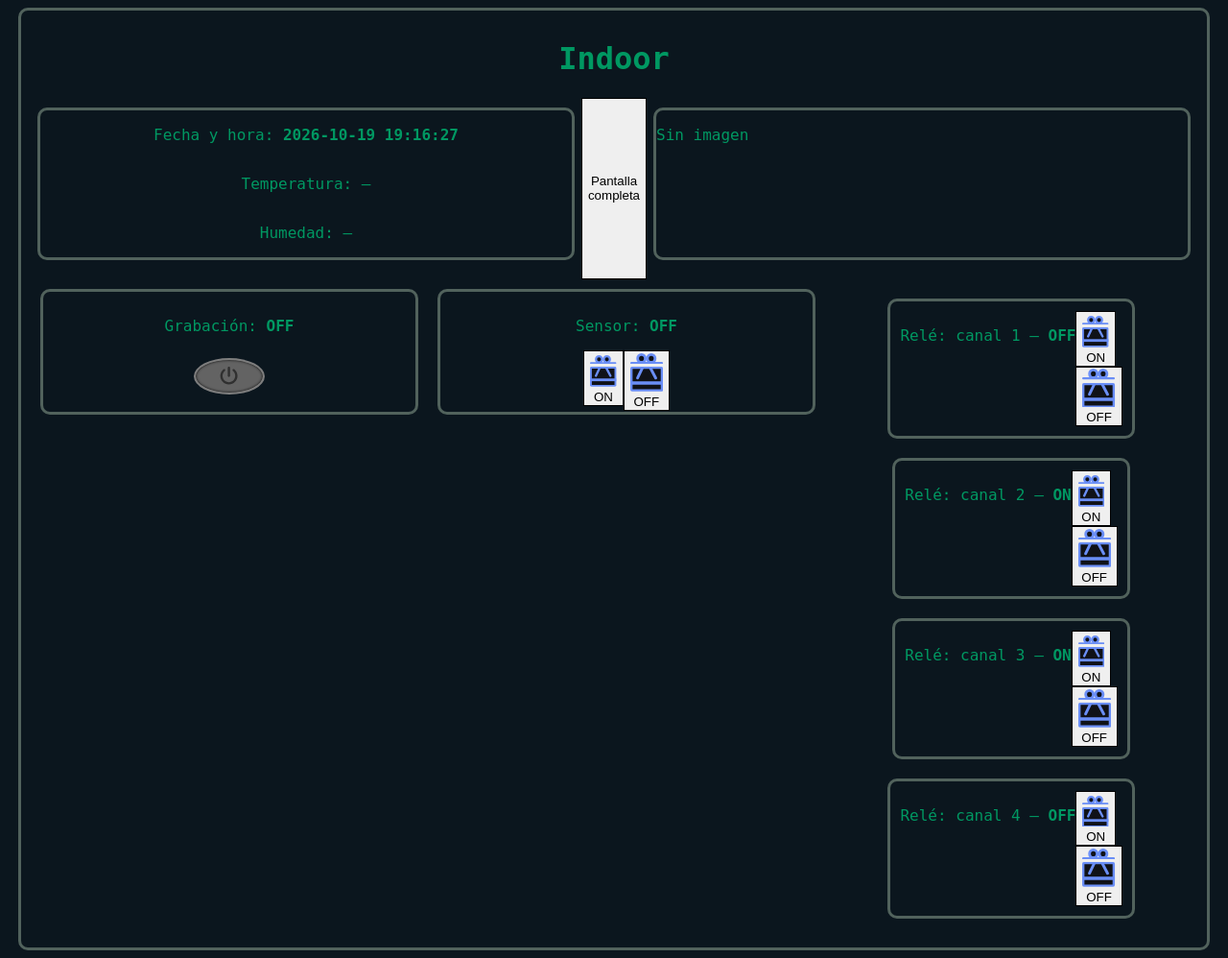
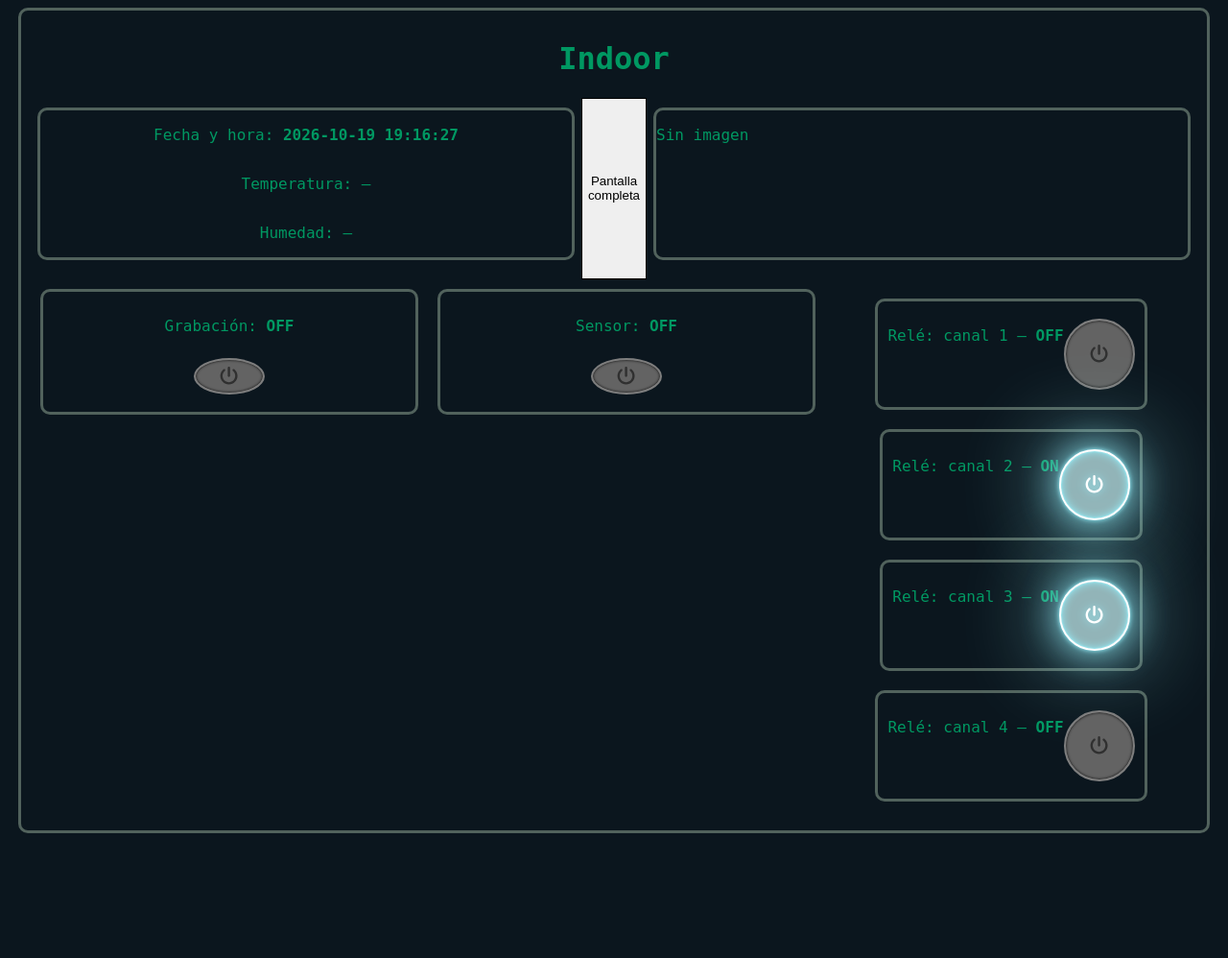
Before and after one commit to joelcastagnani/indoor, a Flask app: page / in a window 1280 px wide. Shown: the whole page at 96% size. After the commit the page ends 868 px from the top, so only its background shows below. Run offline with Flask 3, Linux system fonts and the light colour scheme.

Commit message:
app.js wip

```diff
--- a/static/app.js
+++ b/static/app.js
@@ -45,8 +45,8 @@ document.querySelectorAll(".switch-input").forEach(function (sw) {
         await fetch(url, { method: "POST" });
 
         // Actualiza el texto ON/OFF que está al lado
-        const section = sw.closest("section");
-        const fuerte = section && section.querySelector("strong");
+        const container = sw.closest(".rele") || sw.closest("section");
+        const fuerte = container && container.querySelector("strong");
         if (fuerte) {
             fuerte.textContent = sw.checked ? "ON" : "OFF";
         }
--- a/templates/index.html
+++ b/templates/index.html
@@ -5,7 +5,6 @@
 <head>
   <meta charset="utf-8">
   <meta name="viewport" content="width=device-width, initial-scale=1">
-  <!-- <meta http-equiv="refresh" content="2"> -->
   <title>Indoor</title>
   <link rel="stylesheet" href="{{ url_for('static', filename='style.css') }}">
 </head>
@@ -26,6 +25,7 @@
         <p>Temperatura: —</p>
         <p>Humedad: —</p>
         {% endif %}
+      </div>
     </section>
 
     <button type="button" id="fs">Pantalla completa</button>
@@ -42,100 +42,70 @@
   </div>
 
   <div class="half2">
-    <!-- <section class="onoff box actions">
-      <p>Grabación: <strong>{{ est_vid }}</strong></p>
-      <div class="switches">
-        <form method="post" action="/vid/on">
-          {{ reward_button(text="ON", type="submit", mask_id="mask-vid-on") }}
-        </form>
-        <form method="post" action="/vid/off">
-          {{ reward_button(text="OFF", type="submit", mask_id="mask-vid-off") }}
-        </form>
-      </div>
-    </section> -->
     <section class="onoff box actions">
       <p>Grabación: <strong id="est-vid">{{ est_vid }}</strong></p>
-      <input class="switch-input" id="sw-vid" type="checkbox" data-on="/vid/on" data-off="/vid/off" {% if est_vid=="ON"
-        %}checked{% endif %}>
+      <input class="switch-input" id="sw-vid" type="checkbox" data-on="/vid/on" data-off="/vid/off" {% if est_vid == "ON" %}checked{% endif %}>
       <label class="switch" for="sw-vid">
         <svg xmlns="http://www.w3.org/2000/svg" viewBox="0 0 512 512" class="slider">
-          <path
-            d="M288 32c0-17.7-14.3-32-32-32s-32 14.3-32 32V256c0 17.7 14.3 32 32 32s32-14.3 32-32V32zM143.5 120.6c13.6-11.3 15.4-31.5 4.1-45.1s-31.5-15.4-45.1-4.1C49.7 115.4 16 181.8 16 256c0 132.5 107.5 240 240 240s240-107.5 240-240c0-74.2-33.8-140.6-86.6-184.6c-13.6-11.3-33.8-9.4-45.1 4.1s-9.4 33.8 4.1 45.1c38.9 32.3 63.5 81 63.5 135.4c0 97.2-78.8 176-176 176s-176-78.8-176-176c0-54.4 24.7-103.1 63.5-135.4z">
-          </path>
+          <path d="M288 32c0-17.7-14.3-32-32-32s-32 14.3-32 32V256c0 17.7 14.3 32 32 32s32-14.3 32-32V32zM143.5 120.6c13.6-11.3 15.4-31.5 4.1-45.1s-31.5-15.4-45.1-4.1C49.7 115.4 16 181.8 16 256c0 132.5 107.5 240 240 240s240-107.5 240-240c0-74.2-33.8-140.6-86.6-184.6c-13.6-11.3-33.8-9.4-45.1 4.1s-9.4 33.8 4.1 45.1c38.9 32.3 63.5 81 63.5 135.4c0 97.2-78.8 176-176 176s-176-78.8-176-176c0-54.4 24.7-103.1 63.5-135.4z"></path>
         </svg>
       </label>
     </section>
 
     <section class="onoff box actions">
-      <p>Sensor: <strong>{{ est_sen }}</strong></p>
-
-      <div class="switches">
-        <form method="post" action="/sen/on">
-          {{ reward_button(text="ON", type="submit", mask_id="mask-sen-on") }}
-        </form>
-        <form method="post" action="/sen/off">
-          {{ reward_button(text="OFF", type="submit", mask_id="mask-sen-off") }}
-        </form>
-      </div>
-
+      <p>Sensor: <strong id="est-sen">{{ est_sen }}</strong></p>
+      <input class="switch-input" id="sw-sen" type="checkbox" data-on="/sen/on" data-off="/sen/off" {% if est_sen == "ON" %}checked{% endif %}>
+      <label class="switch" for="sw-sen">
+        <svg xmlns="http://www.w3.org/2000/svg" viewBox="0 0 512 512" class="slider">
+          <path d="M288 32c0-17.7-14.3-32-32-32s-32 14.3-32 32V256c0 17.7 14.3 32 32 32s32-14.3 32-32V32zM143.5 120.6c13.6-11.3 15.4-31.5 4.1-45.1s-31.5-15.4-45.1-4.1C49.7 115.4 16 181.8 16 256c0 132.5 107.5 240 240 240s240-107.5 240-240c0-74.2-33.8-140.6-86.6-184.6c-13.6-11.3-33.8-9.4-45.1 4.1s-9.4 33.8 4.1 45.1c38.9 32.3 63.5 81 63.5 135.4c0 97.2-78.8 176-176 176s-176-78.8-176-176c0-54.4 24.7-103.1 63.5-135.4z"></path>
+        </svg>
+      </label>
     </section>
 
     <section class="onoff relebox">
       <div class="rele">
         <p>Relé: canal 1 — <strong id="est-rele1">{{ est_rele }}</strong></p>
-        <div class="switchesrele">
-          <form method="post" action="/rele/on">
-            {{ reward_button(text="ON", type="submit", mask_id="mask-rele-on") }}
-          </form>
-          <form method="post" action="/rele/off">
-            {{ reward_button(text="OFF", type="submit", mask_id="mask-rele-off") }}
-          </form>
-        </div>
+        <input class="switch-input" id="sw-rele1" type="checkbox" data-on="/rele/on" data-off="/rele/off" {% if est_rele == "ON" %}checked{% endif %}>
+        <label class="switch" for="sw-rele1">
+          <svg xmlns="http://www.w3.org/2000/svg" viewBox="0 0 512 512" class="slider">
+            <path d="M288 32c0-17.7-14.3-32-32-32s-32 14.3-32 32V256c0 17.7 14.3 32 32 32s32-14.3 32-32V32zM143.5 120.6c13.6-11.3 15.4-31.5 4.1-45.1s-31.5-15.4-45.1-4.1C49.7 115.4 16 181.8 16 256c0 132.5 107.5 240 240 240s240-107.5 240-240c0-74.2-33.8-140.6-86.6-184.6c-13.6-11.3-33.8-9.4-45.1 4.1s-9.4 33.8 4.1 45.1c38.9 32.3 63.5 81 63.5 135.4c0 97.2-78.8 176-176 176s-176-78.8-176-176c0-54.4 24.7-103.1 63.5-135.4z"></path>
+          </svg>
+        </label>
       </div>
 
       <div class="rele">
         <p>Relé: canal 2 — <strong id="est-rele2">{{ est_rele2 }}</strong></p>
-
-        <div class="switchesrele">
-          <form method="post" action="/rele2/on">
-            {{ reward_button(text="ON", type="submit", mask_id="mask-rele2-on") }}
-          </form>
-          <form method="post" action="/rele2/off">
-            {{ reward_button(text="OFF", type="submit", mask_id="mask-rele2-off") }}
-          </form>
-        </div>
+        <input class="switch-input" id="sw-rele2" type="checkbox" data-on="/rele2/on" data-off="/rele2/off" {% if est_rele2 == "ON" %}checked{% endif %}>
+        <label class="switch" for="sw-rele2">
+          <svg xmlns="http://www.w3.org/2000/svg" viewBox="0 0 512 512" class="slider">
+            <path d="M288 32c0-17.7-14.3-32-32-32s-32 14.3-32 32V256c0 17.7 14.3 32 32 32s32-14.3 32-32V32zM143.5 120.6c13.6-11.3 15.4-31.5 4.1-45.1s-31.5-15.4-45.1-4.1C49.7 115.4 16 181.8 16 256c0 132.5 107.5 240 240 240s240-107.5 240-240c0-74.2-33.8-140.6-86.6-184.6c-13.6-11.3-33.8-9.4-45.1 4.1s-9.4 33.8 4.1 45.1c38.9 32.3 63.5 81 63.5 135.4c0 97.2-78.8 176-176 176s-176-78.8-176-176c0-54.4 24.7-103.1 63.5-135.4z"></path>
+          </svg>
+        </label>
       </div>
 
       <div class="rele">
         <p>Relé: canal 3 — <strong id="est-rele3">{{ est_rele3 }}</strong></p>
-
-        <div class="switchesrele">
-          <form method="post" action="/rele3/on">
-            {{ reward_button(text="ON", type="submit", mask_id="mask-rele3-on") }}
-          </form>
-          <form method="post" action="/rele3/off">
-            {{ reward_button(text="OFF", type="submit", mask_id="mask-rele3-off") }}
-          </form>
-        </div>
+        <input class="switch-input" id="sw-rele3" type="checkbox" data-on="/rele3/on" data-off="/rele3/off" {% if est_rele3 == "ON" %}checked{% endif %}>
+        <label class="switch" for="sw-rele3">
+          <svg xmlns="http://www.w3.org/2000/svg" viewBox="0 0 512 512" class="slider">
+            <path d="M288 32c0-17.7-14.3-32-32-32s-32 14.3-32 32V256c0 17.7 14.3 32 32 32s32-14.3 32-32V32zM143.5 120.6c13.6-11.3 15.4-31.5 4.1-45.1s-31.5-15.4-45.1-4.1C49.7 115.4 16 181.8 16 256c0 132.5 107.5 240 240 240s240-107.5 240-240c0-74.2-33.8-140.6-86.6-184.6c-13.6-11.3-33.8-9.4-45.1 4.1s-9.4 33.8 4.1 45.1c38.9 32.3 63.5 81 63.5 135.4c0 97.2-78.8 176-176 176s-176-78.8-176-176c0-54.4 24.7-103.1 63.5-135.4z"></path>
+          </svg>
+        </label>
       </div>
 
       <div class="rele">
         <p>Relé: canal 4 — <strong id="est-rele4">{{ est_rele4 }}</strong></p>
-
-        <div class="switchesrele">
-          <form method="post" action="/rele4/on">
-            {{ reward_button(text="ON", type="submit", mask_id="mask-rele4-on") }}
-          </form>
-          <form method="post" action="/rele4/off">
-            {{ reward_button(text="OFF", type="submit", mask_id="mask-rele4-off") }}
-          </form>
-        </div>
+        <input class="switch-input" id="sw-rele4" type="checkbox" data-on="/rele4/on" data-off="/rele4/off" {% if est_rele4 == "ON" %}checked{% endif %}>
+        <label class="switch" for="sw-rele4">
+          <svg xmlns="http://www.w3.org/2000/svg" viewBox="0 0 512 512" class="slider">
+            <path d="M288 32c0-17.7-14.3-32-32-32s-32 14.3-32 32V256c0 17.7 14.3 32 32 32s32-14.3 32-32V32zM143.5 120.6c13.6-11.3 15.4-31.5 4.1-45.1s-31.5-15.4-45.1-4.1C49.7 115.4 16 181.8 16 256c0 132.5 107.5 240 240 240s240-107.5 240-240c0-74.2-33.8-140.6-86.6-184.6c-13.6-11.3-33.8-9.4-45.1 4.1s-9.4 33.8 4.1 45.1c38.9 32.3 63.5 81 63.5 135.4c0 97.2-78.8 176-176 176s-176-78.8-176-176c0-54.4 24.7-103.1 63.5-135.4z"></path>
+          </svg>
+        </label>
       </div>
     </section>
   </div>
+
+  <script src="{{ url_for('static', filename='app.js') }}"></script>
 </body>
 
-<script src="{{ url_for('static', filename='app.js') }}"></script>
-
-
 </html>
```
